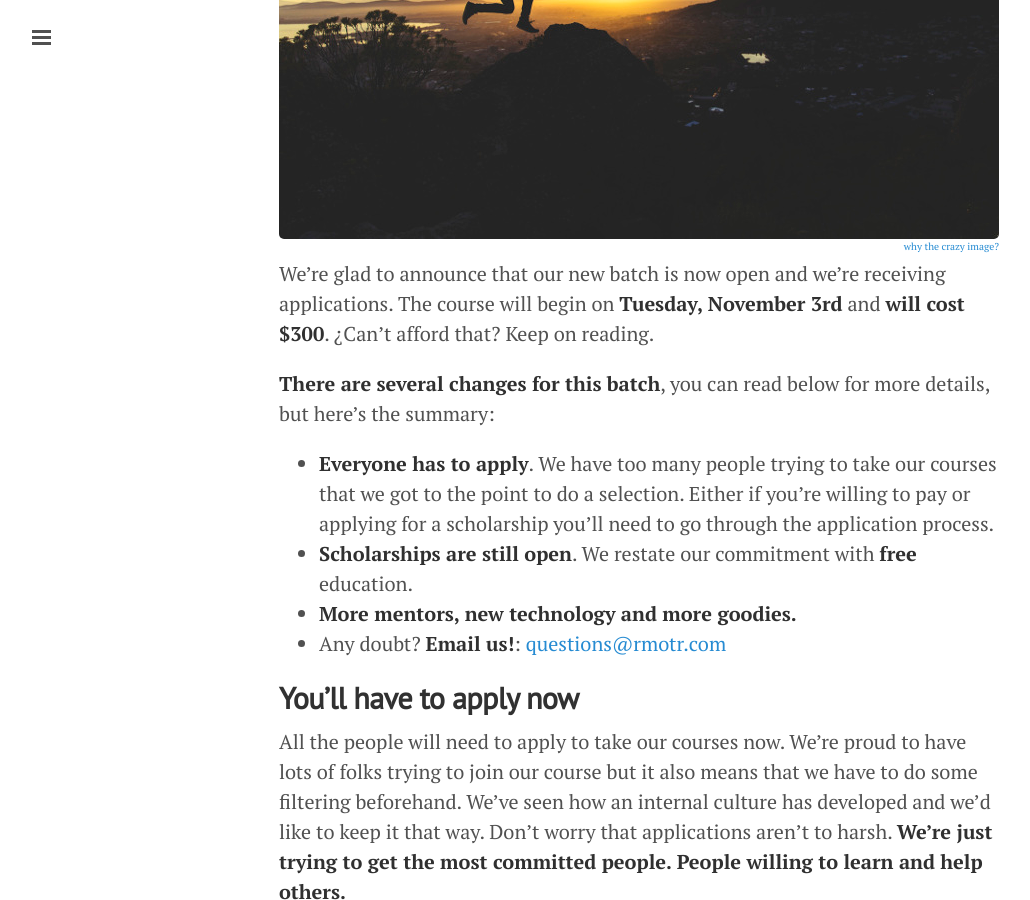
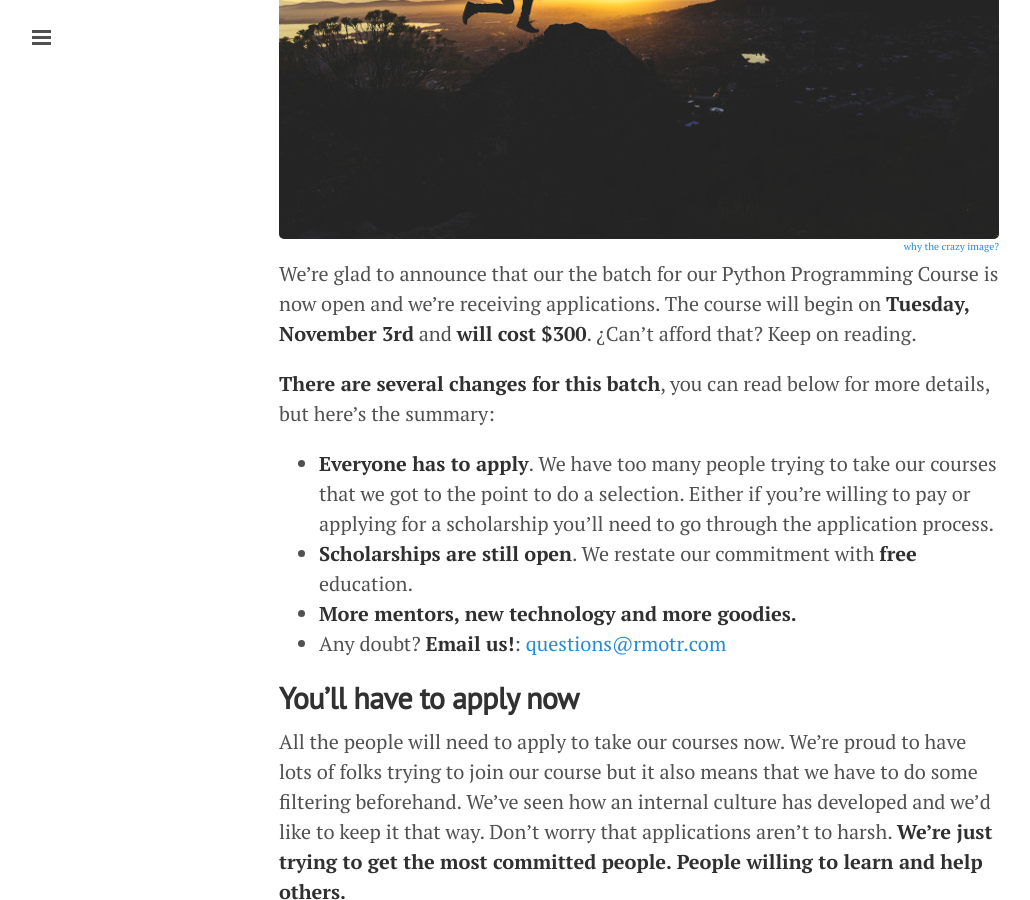
Before and after one commit to mcne65/rmotr.github.io, a Jekyll site: the page built from _posts/2015-10-20-python-programming-course-batch-4-is-now-open.md, in a window 1280 px wide and 900 px high, scrolled down 523 px. Shown: the whole window, without its empty margins (1-1031 px from the left). Built offline with Jekyll 4.4.1, drawn with Linux system fonts in a browser that asks for light colours; nearby versions of some CDN libraries; Markdown is read by kramdown in place of the engine named in the settings; comment, search, counter and statistics services are not loaded.

Commit message:
Update and rename 2015-10-20-batch-4-is-now-open.md to 2015-10-20-python-programming-course-batch-4-is-now-open.md

```diff
--- a/_posts/2015-10-20-batch-4-is-now-open.md
+++ b/_posts/2015-10-20-python-programming-course-batch-4-is-now-open.md
@@ -13,7 +13,7 @@ author:
     link: "https://twitter.com/santiagobasulto"
 ---
 
-We're glad to announce that our new batch is now open and we're receiving applications. The course will begin on **Tuesday, November 3rd** and **will cost $300**. ¿Can't afford that? Keep on reading.
+We're glad to announce that our the batch for our Python Programming Course is now open and we're receiving applications. The course will begin on **Tuesday, November 3rd** and **will cost $300**. ¿Can't afford that? Keep on reading.
 
 **There are several changes for this batch**, you can read below for more details, but here's the summary:
 
```
